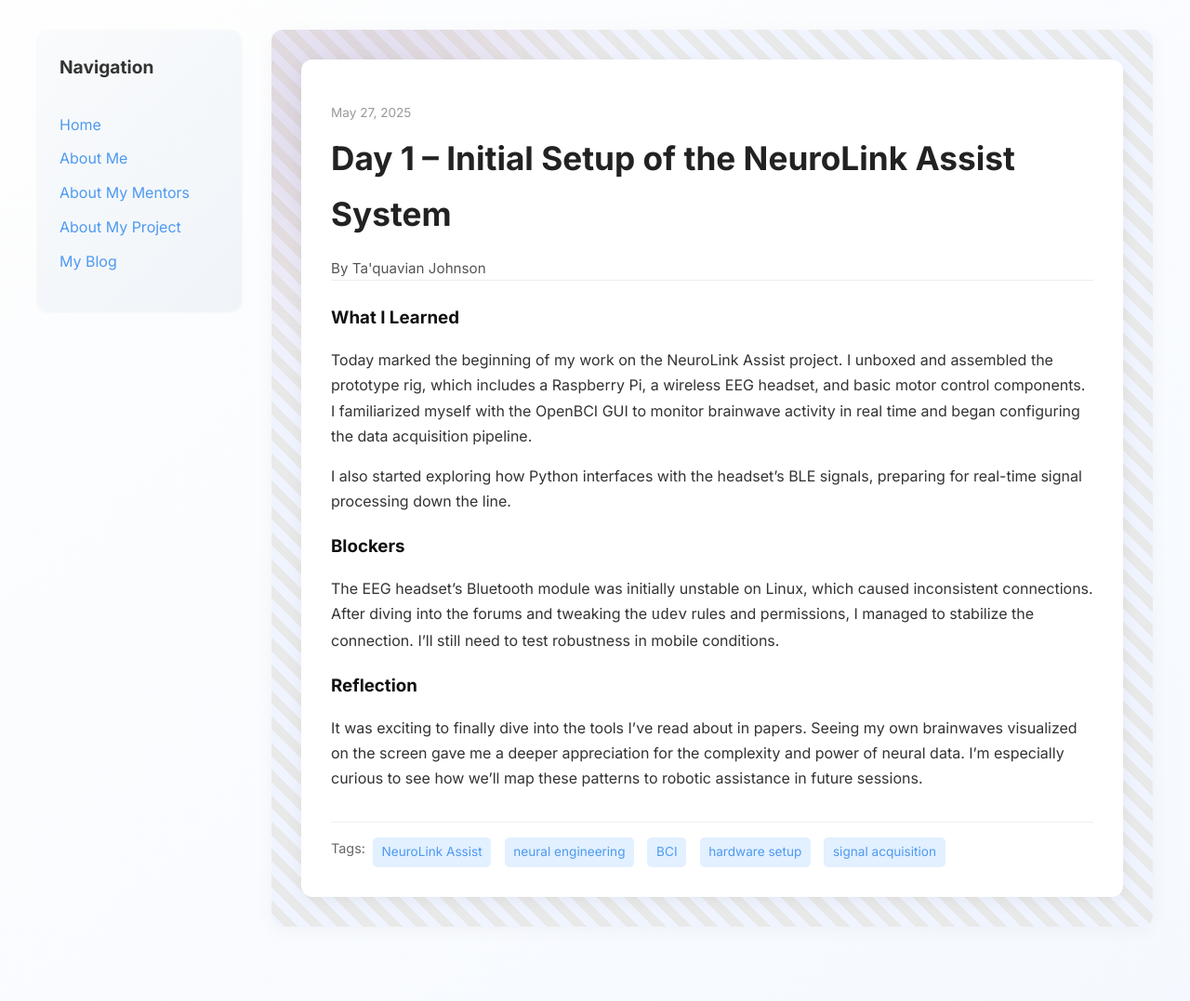
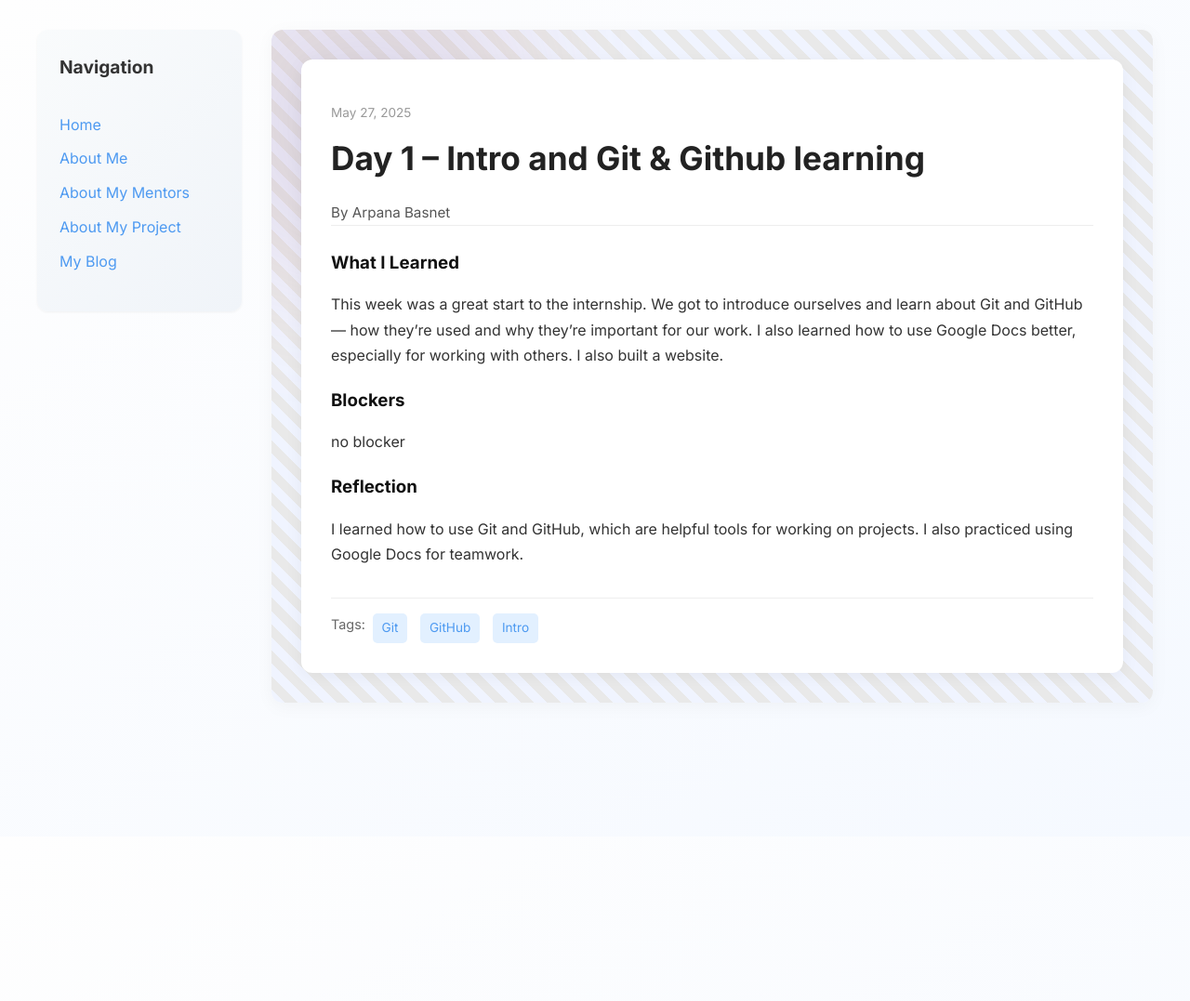
Before and after one commit to arbas1/arbas1.github.io, a Jekyll site: the page built from _posts/2025-05-27-day-1.md, in a window 1280 px wide. Shown: the whole page at 93% size. Built offline with Jekyll 4.4.1, drawn with Linux system fonts in a browser that asks for light colours; after the commit the page ends 900 px from its top, so only the background shows below that.

Commit message:
Update 2025-05-27-day-1.md

```diff
--- a/_posts/2025-05-27-day-1.md
+++ b/_posts/2025-05-27-day-1.md
@@ -1,19 +1,16 @@
 ---
 layout: post
-title: "Day 1 – Initial Setup of the NeuroLink Assist System"
+title: "Day 1 – Intro and Git & Github learning "
 date: 2025-05-27
-author: Ta'quavian Johnson
+author: Arpana Basnet
 permalink: /day1.html
-tags: ["NeuroLink Assist", "neural engineering", "BCI", "hardware setup", "signal acquisition"]
+tags: ["Git", "GitHub", "Intro"]
 
 what_i_learned: |
-  Today marked the beginning of my work on the NeuroLink Assist project. I unboxed and assembled the prototype rig, which includes a Raspberry Pi, a wireless EEG headset, and basic motor control components. I familiarized myself with the OpenBCI GUI to monitor brainwave activity in real time and began configuring the data acquisition pipeline.
-
-  I also started exploring how Python interfaces with the headset's BLE signals, preparing for real-time signal processing down the line.
-
+  This week was a great start to the internship. We got to introduce ourselves and learn about Git and GitHub — how they’re used and why they’re important for our work. I also learned how to use Google Docs better, especially for working with others. I also built a website.
 blockers: |
-  The EEG headset’s Bluetooth module was initially unstable on Linux, which caused inconsistent connections. After diving into the forums and tweaking the `udev` rules and permissions, I managed to stabilize the connection. I’ll still need to test robustness in mobile conditions.
+  no blocker
 
 reflection: |
-  It was exciting to finally dive into the tools I’ve read about in papers. Seeing my own brainwaves visualized on the screen gave me a deeper appreciation for the complexity and power of neural data. I’m especially curious to see how we’ll map these patterns to robotic assistance in future sessions.
+  I learned how to use Git and GitHub, which are helpful tools for working on projects. I also practiced using Google Docs for teamwork.
 ---
```
